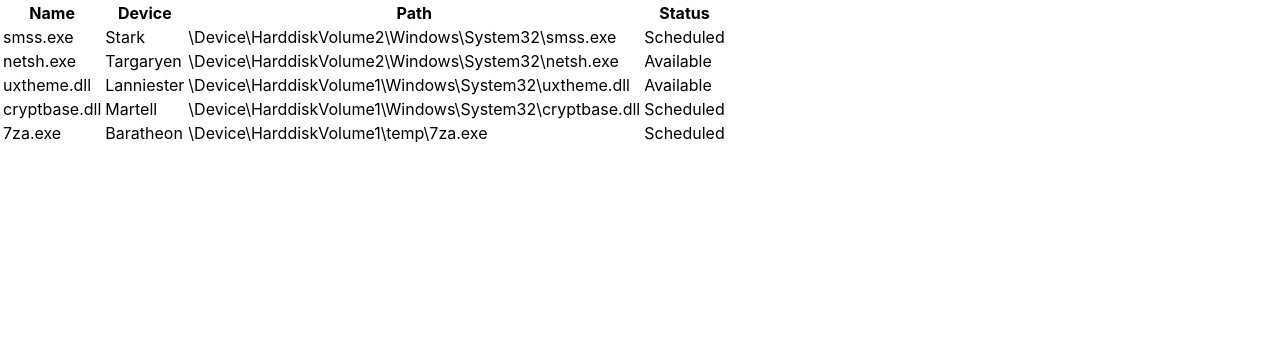
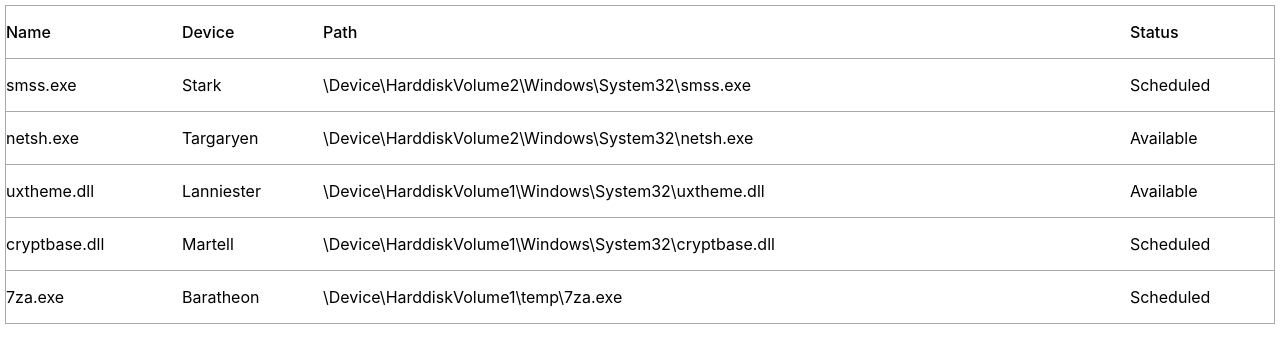
Before and after one commit to khaleelyounis/ReactCheckboxTable, a React (Create React App) app: page / in a window 1280 px wide. Shown: the top 344 px of the page. Built offline with nearby package versions, Linux system fonts and the light colour scheme.

Commit message:
added styles to the table

```diff
--- a/src/App.js
+++ b/src/App.js
@@ -19,7 +19,11 @@ function App() {
     }
   }
 
-  return <Table tableHeader={tableHeader} tableData={tableData} />;
+  return (
+    <div style={{ margin: '5px' }}>
+      <Table tableHeader={tableHeader} tableData={tableData} />{' '}
+    </div>
+  );
 }
 
 export default App;
--- a/src/components/Table/styles.module.css
+++ b/src/components/Table/styles.module.css
@@ -0,0 +1,36 @@
+.tableHeaderRow {
+  text-align: left;
+  padding: 15px;
+}
+
+.tableHeaderData {
+  padding: 1rem 0;
+  font-weight: 500;
+}
+
+.tableBodyRow:hover {
+  background-color: rgba(211, 211, 211, 0.2);
+  cursor: pointer;
+}
+
+.tableBodyData {
+  padding: 1rem 0;
+  border-bottom: 0.5px solid rgb(169, 169, 169);
+}
+
+.tableHeaderCheckbox,
+.tableBodyCheckbox {
+  padding: 1rem 1rem 1rem 0.5rem;
+  border-bottom: 0.5px solid rgb(169, 169, 169);
+}
+
+.tableBodyCheckbox:hover {
+  cursor: pointer;
+}
+
+.greenIcon {
+  height: 20px;
+  width: 20px;
+  float: right;
+  padding-right: 0.5rem;
+}
--- a/src/index.css
+++ b/src/index.css
@@ -11,3 +11,13 @@ code {
   font-family: source-code-pro, Menlo, Monaco, Consolas, 'Courier New',
     monospace;
 }
+
+table {
+  width: 100%;
+  border-collapse: collapse;
+}
+
+thead,
+tbody {
+  border: 0.5px solid rgb(169, 169, 169);
+}
```
